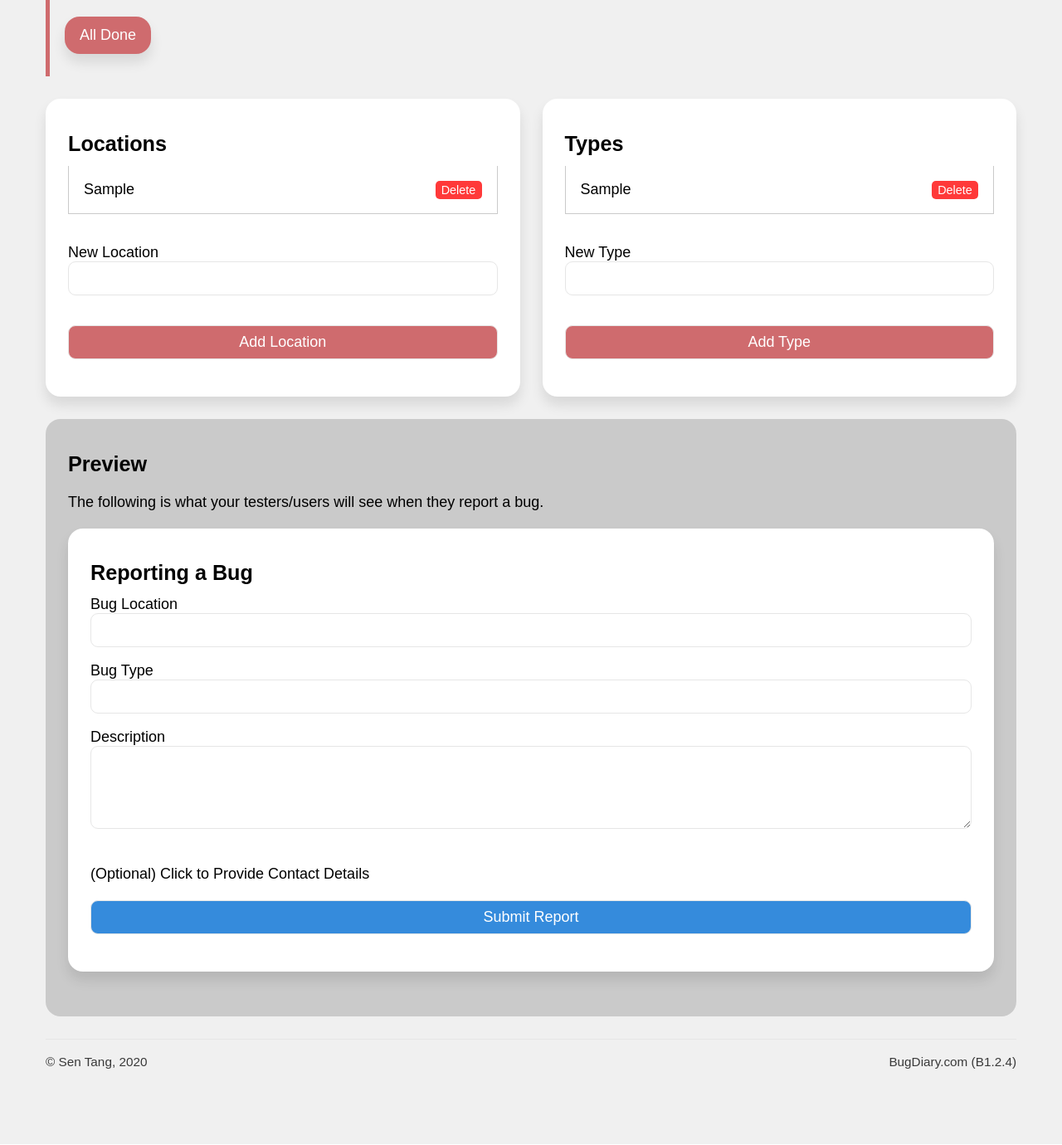
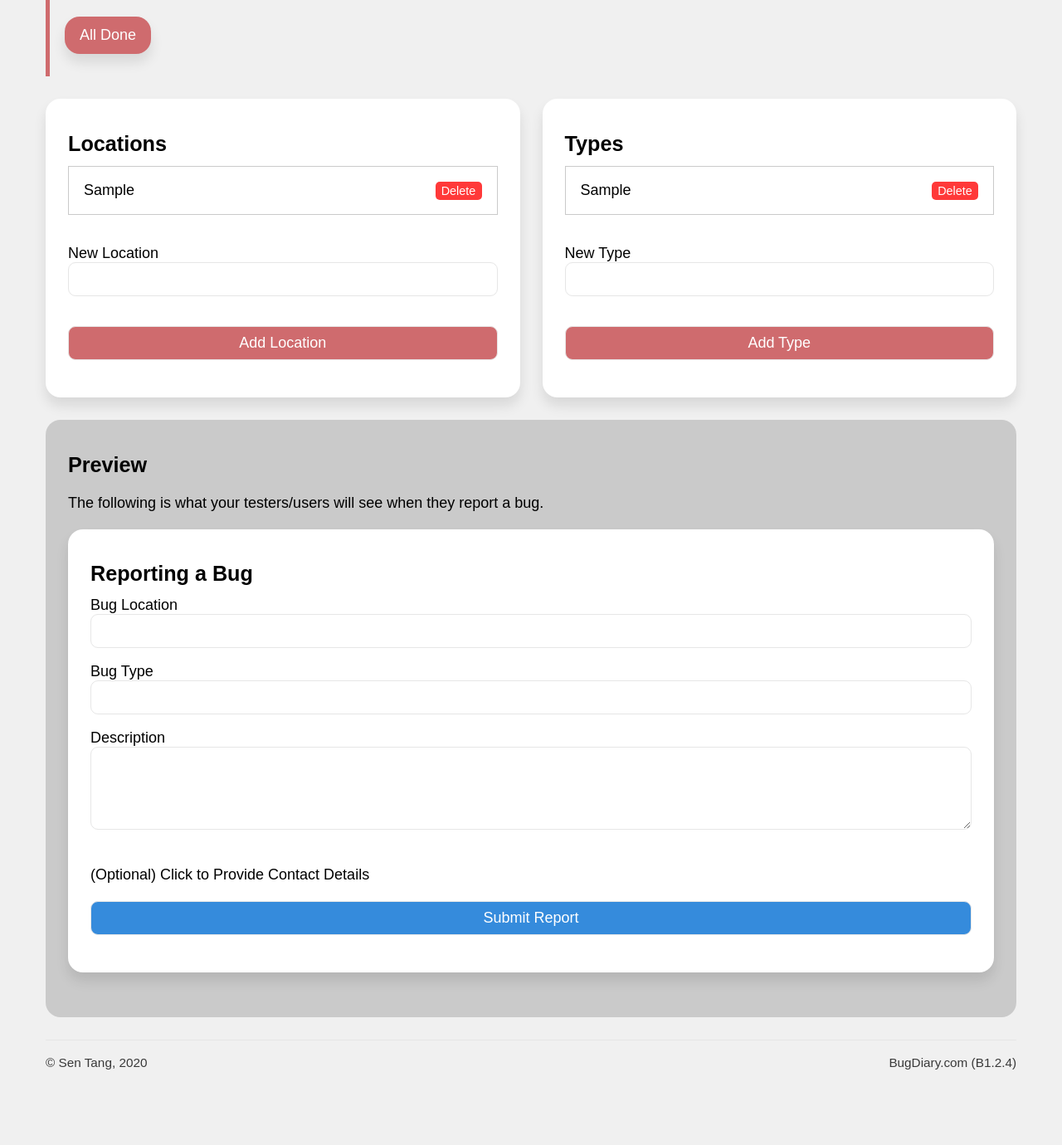
Before and after one commit to daryl-sen/bugdiary, a Flask app: page /projects/location_and_type/# in a window 1280 px wide. Shown: the part 307-1687 px from the top of the page at 83% size. Run offline with Flask 2, Linux system fonts and the light colour scheme; a user stored in the database is signed in; tables that the repository leaves empty hold one stand-in row (values such as "Sample post"); style sheets or scripts are compiled from the project's sources.

Commit message:
quickfix for stylesheet typo

```diff
--- a/application/static/css/custom.css
+++ b/application/static/css/custom.css
@@ -296,7 +296,7 @@ p.linebreak {
 .loc_and_type_container {
   border-left: 1px solid #cacaca;
   border-right: 1px solid #cacaca;
-  border-top: 1px sold #cacaca;
+  border-top: 1px solid #cacaca;
 }
 
 .loc_and_type_container > div {
--- a/application/static/css/custom.scss
+++ b/application/static/css/custom.scss
@@ -304,7 +304,7 @@ p.linebreak {
 .loc_and_type_container {
   border-left: 1px solid #cacaca;
   border-right: 1px solid #cacaca;
-  border-top: 1px sold #cacaca;
+  border-top: 1px solid #cacaca;
 }
 .loc_and_type_container>div {
   padding: 1em;
```
